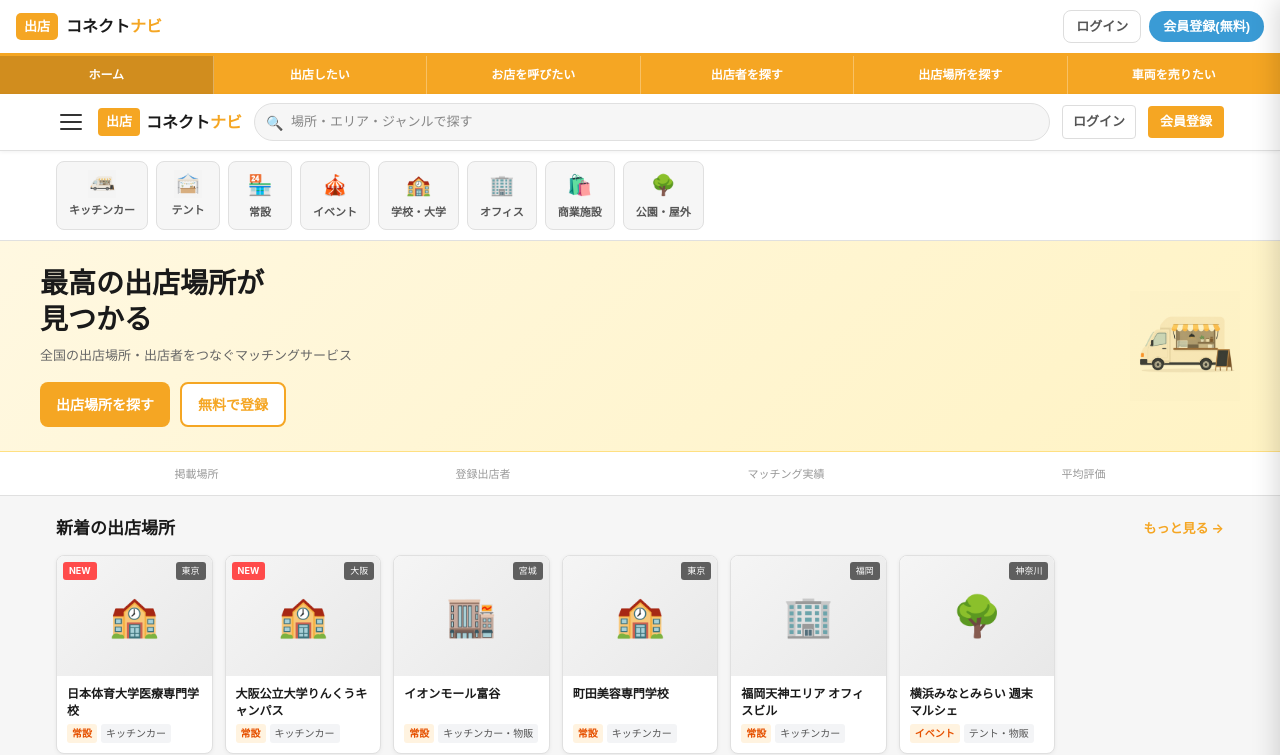
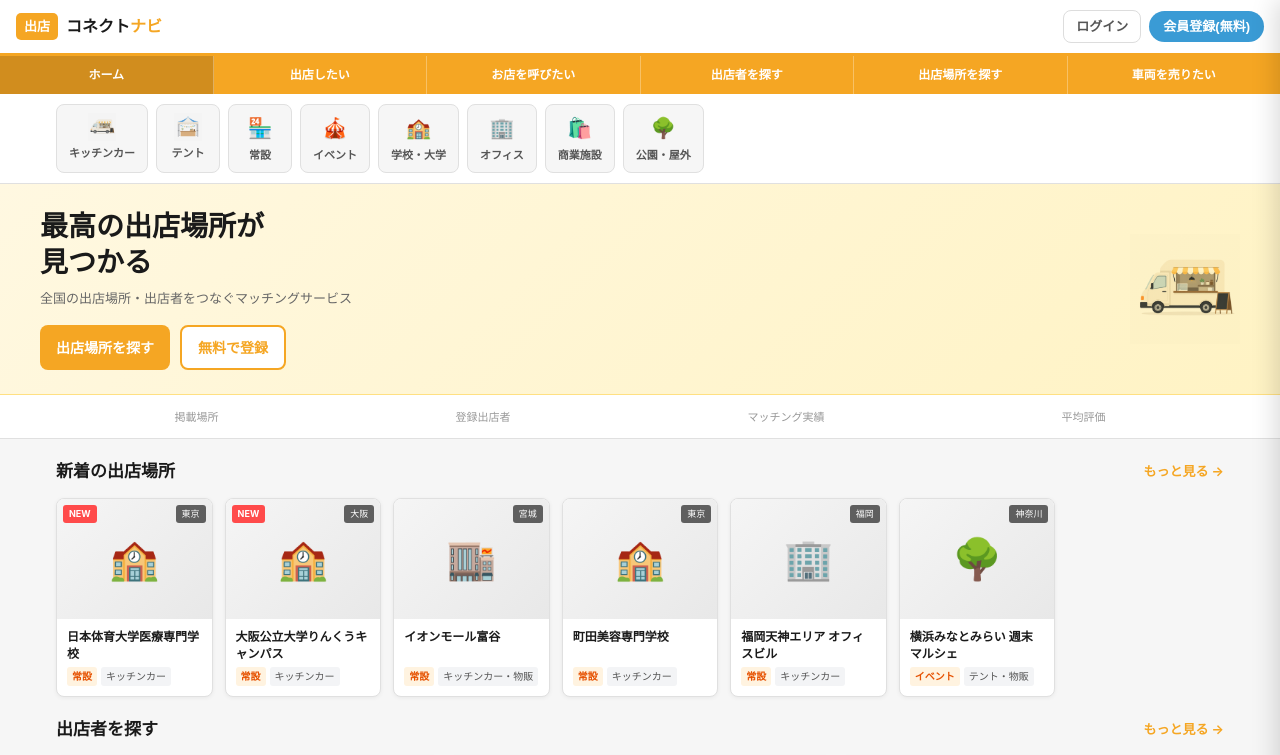
Before and after one commit to rinfuku0917/shutten-connect-navi, a Next.js app: page / in a window 1280 px wide. Shown: the top 755 px of the page. Built offline with nearby package versions, Linux system fonts and the light colour scheme.

Commit message:
全ページheader完全削除

```diff
--- a/app/page.tsx
+++ b/app/page.tsx
@@ -46,42 +46,7 @@ export default function HomePage() {
 
   return (
     <div style={{minHeight:'100vh',background:'#f6f6f6',fontFamily:'-apple-system,BlinkMacSystemFont,sans-serif'}}>
-      <header style={{background:'#fff',borderBottom:'1px solid #e0e0e0',position:'sticky',top:0,zIndex:100,boxShadow:'0 1px 4px rgba(0,0,0,0.06)'}}>
-        <div style={{maxWidth:'1200px',margin:'0 auto',padding:'0 16px',height:'56px',display:'flex',alignItems:'center',gap:'12px'}}>
-          <button onClick={()=>setMenuOpen(!menuOpen)} style={{background:'none',border:'none',cursor:'pointer',padding:'4px',display:'flex',flexDirection:'column',gap:'5px',flexShrink:0}}>
-            <span style={{display:'block',width:'22px',height:'2px',background:'#333',borderRadius:'2px',transition:'all 0.3s',transform:menuOpen?'rotate(45deg) translate(5px,5px)':'none'}}></span>
-            <span style={{display:'block',width:'22px',height:'2px',background:'#333',borderRadius:'2px',opacity:menuOpen?0:1,transition:'all 0.3s'}}></span>
-            <span style={{display:'block',width:'22px',height:'2px',background:'#333',borderRadius:'2px',transition:'all 0.3s',transform:menuOpen?'rotate(-45deg) translate(5px,-5px)':'none'}}></span>
-          </button>
-          <Link href='/' style={{display:'flex',alignItems:'center',gap:'6px',textDecoration:'none',flexShrink:0}}>
-            <span style={{background:'#F5A623',color:'#fff',fontWeight:'900',fontSize:'13px',padding:'4px 8px',borderRadius:'4px'}}>出店</span>
-            <span style={{fontWeight:'900',fontSize:'16px',color:'#1a1a1a'}}>コネクト<span style={{color:'#F5A623'}}>ナビ</span></span>
-          </Link>
-          <div style={{flex:1,position:'relative'}}>
-            <input placeholder='場所・エリア・ジャンルで探す' style={{width:'100%',border:'1px solid #e0e0e0',borderRadius:'24px',padding:'8px 16px 8px 36px',fontSize:'13px',background:'#f6f6f6',boxSizing:'border-box',outline:'none'}}/>
-            <span style={{position:'absolute',left:'12px',top:'50%',transform:'translateY(-50%)',fontSize:'14px',color:'#999'}}>🔍</span>
-          </div>
-          <Link href='/login' style={{color:'#555',fontSize:'13px',fontWeight:'600',textDecoration:'none',padding:'6px 10px',borderRadius:'4px',border:'1px solid #ddd',flexShrink:0,whiteSpace:'nowrap'}}>ログイン</Link>
-          <Link href='/register' style={{background:'#F5A623',color:'#fff',fontSize:'13px',fontWeight:'900',textDecoration:'none',padding:'6px 12px',borderRadius:'4px',flexShrink:0,whiteSpace:'nowrap'}}>会員登録</Link>
-        </div>
 
-        {menuOpen && (
-          <div style={{position:'fixed',top:'56px',left:0,right:0,bottom:0,zIndex:200}}>
-            <div style={{position:'absolute',inset:0,background:'rgba(0,0,0,0.4)'}} onClick={()=>setMenuOpen(false)}/>
-            <div style={{position:'absolute',top:0,left:0,width:'260px',height:'100%',background:'#fff',boxShadow:'4px 0 12px rgba(0,0,0,0.15)',padding:'16px 0'}}>
-              {navItems.map(item=>(
-                <Link key={item.label} href={item.href} onClick={()=>setMenuOpen(false)} style={{display:'block',padding:'14px 24px',fontSize:'15px',fontWeight:'600',color:'#1a1a1a',textDecoration:'none',borderBottom:'1px solid #f5f5f5'}}>
-                  {item.label}
-                </Link>
-              ))}
-              <div style={{padding:'16px 24px',display:'flex',flexDirection:'column',gap:'10px',marginTop:'8px'}}>
-                <Link href='/login' onClick={()=>setMenuOpen(false)} style={{display:'block',border:'1px solid #ddd',color:'#555',borderRadius:'8px',padding:'12px',fontSize:'14px',fontWeight:'600',textDecoration:'none',textAlign:'center'}}>ログイン</Link>
-                <Link href='/register' onClick={()=>setMenuOpen(false)} style={{display:'block',background:'#F5A623',color:'#fff',borderRadius:'8px',padding:'12px',fontSize:'14px',fontWeight:'900',textDecoration:'none',textAlign:'center'}}>会員登録(無料)</Link>
-              </div>
-            </div>
-          </div>
-        )}
-      </header>
 
       <div style={{background:'#fff',borderBottom:'1px solid #e0e0e0',padding:'10px 0',overflowX:'auto'}}>
         <div style={{maxWidth:'1200px',margin:'0 auto',padding:'0 16px',display:'flex',gap:'8px'}}>
--- a/app/places/page.tsx
+++ b/app/places/page.tsx
@@ -46,35 +46,7 @@ export default function PlacesPage() {
 
   return (
     <div style={{minHeight:'100vh',background:'#f8f9fa',fontFamily:'-apple-system,BlinkMacSystemFont,sans-serif'}}>
-      <header style={{background:'#fff',borderBottom:'1px solid #e8e8e8',position:'sticky',top:0,zIndex:100,boxShadow:'0 2px 8px rgba(0,0,0,0.06)'}}>
-        <div style={{maxWidth:'1200px',margin:'0 auto',padding:'0 20px',height:'58px',display:'flex',alignItems:'center',gap:'16px'}}>
-          <Link href='/' style={{display:'flex',alignItems:'center',gap:'6px',textDecoration:'none',flexShrink:0}}>
-            <span style={{background:'#F5A623',color:'#fff',fontWeight:'900',fontSize:'13px',padding:'4px 8px',borderRadius:'4px'}}>出店</span>
-            <span style={{fontWeight:'900',fontSize:'16px',color:'#1a1a1a'}}>コネクト<span style={{color:'#F5A623'}}>ナビ</span></span>
-          </Link>
-          <div style={{flex:1,position:'relative'}}>
-            <input
-              value={search}
-              onChange={e=>setSearch(e.target.value)}
-              placeholder='場所名・エリア・キーワードで検索...'
-              style={{width:'100%',border:'2px solid #e8e8e8',borderRadius:'24px',padding:'9px 18px 9px 42px',fontSize:'14px',background:'#f8f9fa',boxSizing:'border-box',outline:'none'}}
-            />
-            <span style={{position:'absolute',left:'14px',top:'50%',transform:'translateY(-50%)',fontSize:'16px'}}>🔍</span>
-            {search && <button onClick={()=>setSearch('')} style={{position:'absolute',right:'14px',top:'50%',transform:'translateY(-50%)',background:'none',border:'none',fontSize:'16px',cursor:'pointer',color:'#999'}}>✕</button>}
-          </div>
-          <Link href='/login' style={{color:'#555',fontSize:'13px',fontWeight:'600',textDecoration:'none',padding:'7px 14px',borderRadius:'6px',border:'1px solid #e0e0e0',flexShrink:0}}>ログイン</Link>
-          <Link href='/register' style={{background:'#F5A623',color:'#fff',fontSize:'13px',fontWeight:'900',textDecoration:'none',padding:'7px 16px',borderRadius:'6px',flexShrink:0}}>会員登録</Link>
-        </div>
-        <div style={{borderTop:'1px solid #f0f0f0'}}>
-          <div style={{maxWidth:'1200px',margin:'0 auto',padding:'0 20px',display:'flex'}}>
-            {[{label:'ホーム',href:'/'},{label:'出店したい',href:'/vendor'},{label:'お店を呼びたい',href:'/space'},{label:'出店者を探す',href:'/sellers'},{label:'出店場所を探す',href:'/places'},{label:'車両を売りたい',href:'/sell'},{label:'ブログ',href:'/blog'}].map(item=>(
-              <Link key={item.label} href={item.href} style={{color:item.href==='/places'?'#F5A623':'#555',fontSize:'13px',fontWeight:item.href==='/places'?'900':'500',padding:'10px 16px',textDecoration:'none',whiteSpace:'nowrap',borderBottom:item.href==='/places'?'2px solid #F5A623':'2px solid transparent'}}>
-                {item.label}
-              </Link>
-            ))}
-          </div>
-        </div>
-      </header>
+
 
       <div style={{background:'#fff',borderBottom:'1px solid #e8e8e8',padding:'14px 0',boxShadow:'0 1px 4px rgba(0,0,0,0.04)'}}>
         <div style={{maxWidth:'1200px',margin:'0 auto',padding:'0 20px',display:'flex',gap:'10px',flexWrap:'wrap',alignItems:'center'}}>
```
